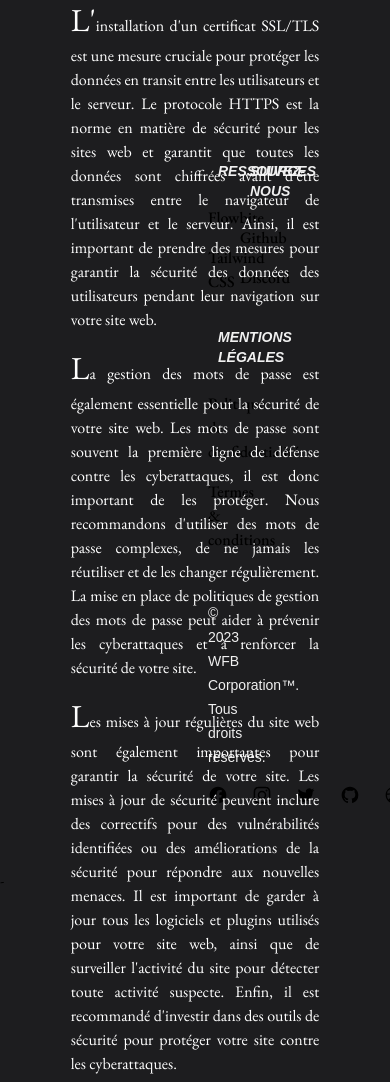
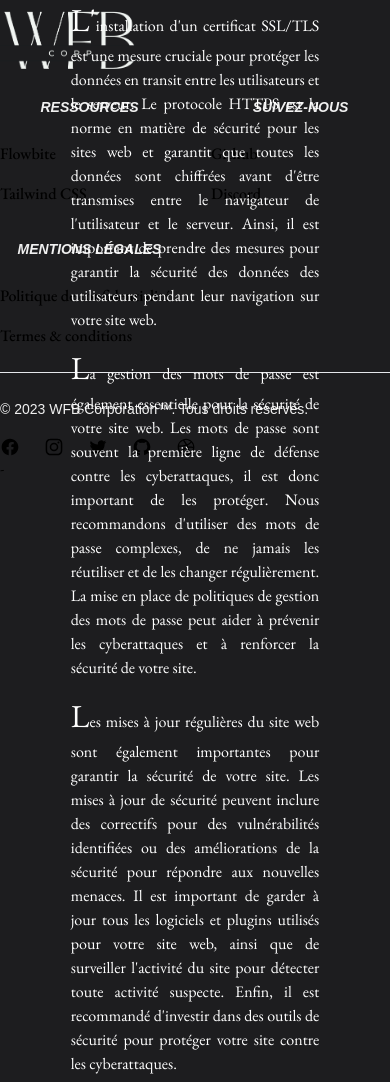
Before and after one commit to body08120/WFB-corp, a PHP site: page /index.php?action=article in a window 390 px wide; the page is wider, and only the part inside the window is pictured. Shown: the part 868-1950 px from the top of that part. Run offline with PHP 8.4, Linux system fonts and the light colour scheme; some libraries are stand-ins or nearby versions; grey boxes are pictures that could not be loaded.

Commit message:
footer mobile pas fini

```diff
--- a/view/includes/footer.php
+++ b/view/includes/footer.php
@@ -1,5 +1,5 @@
   <footer class="bg-primary">
-    <div class="mx-auto w-full  py-16 px-52 lg:py-8">
+    <div class="mx-auto w-full lg:py-8 xl:px-52">
       <div class="md:flex md:justify-between">
         <div class="mb-6 md:mb-0">
           <a href="https://flowbite.com/" class="flex items-center">
```
